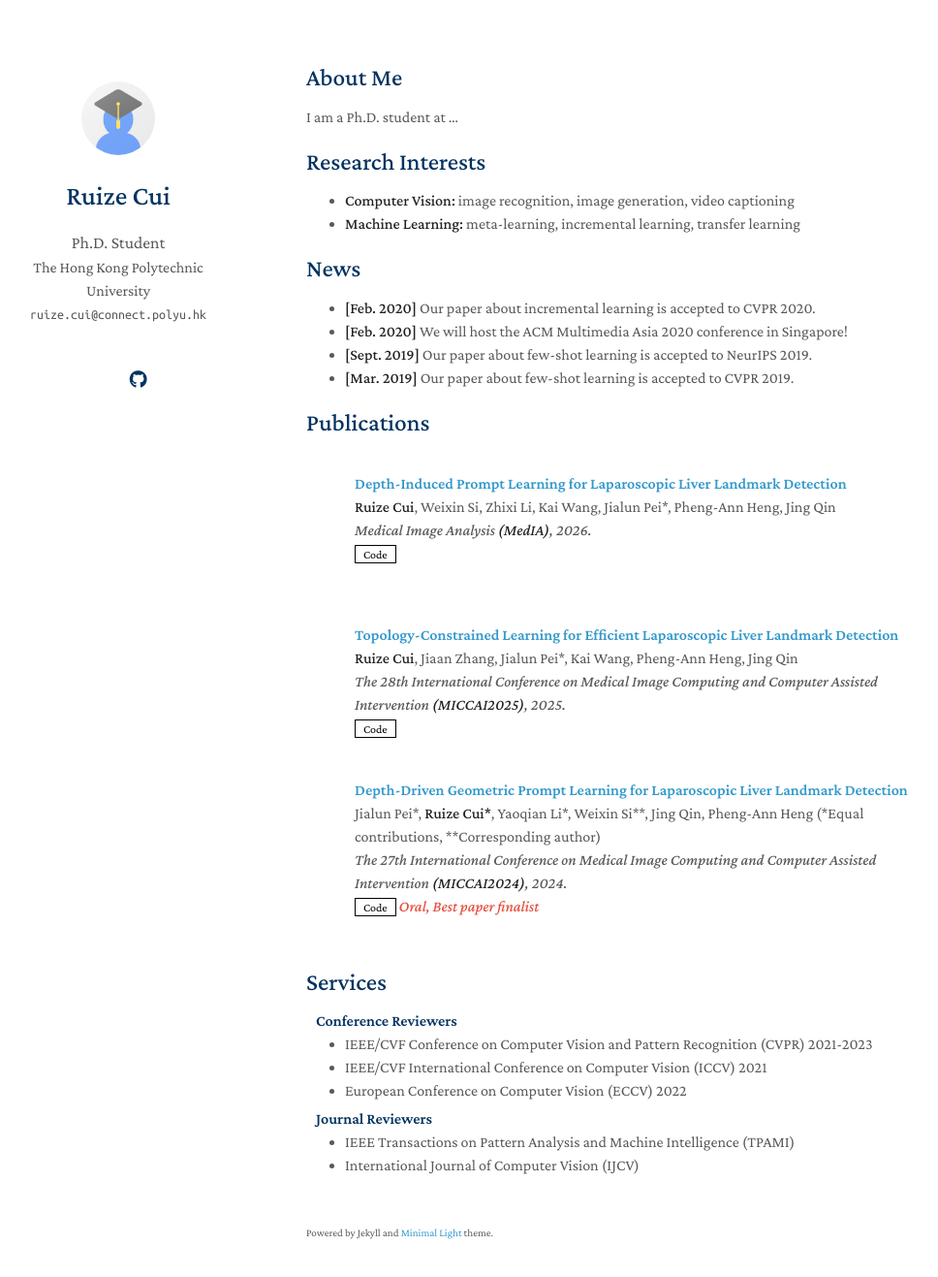
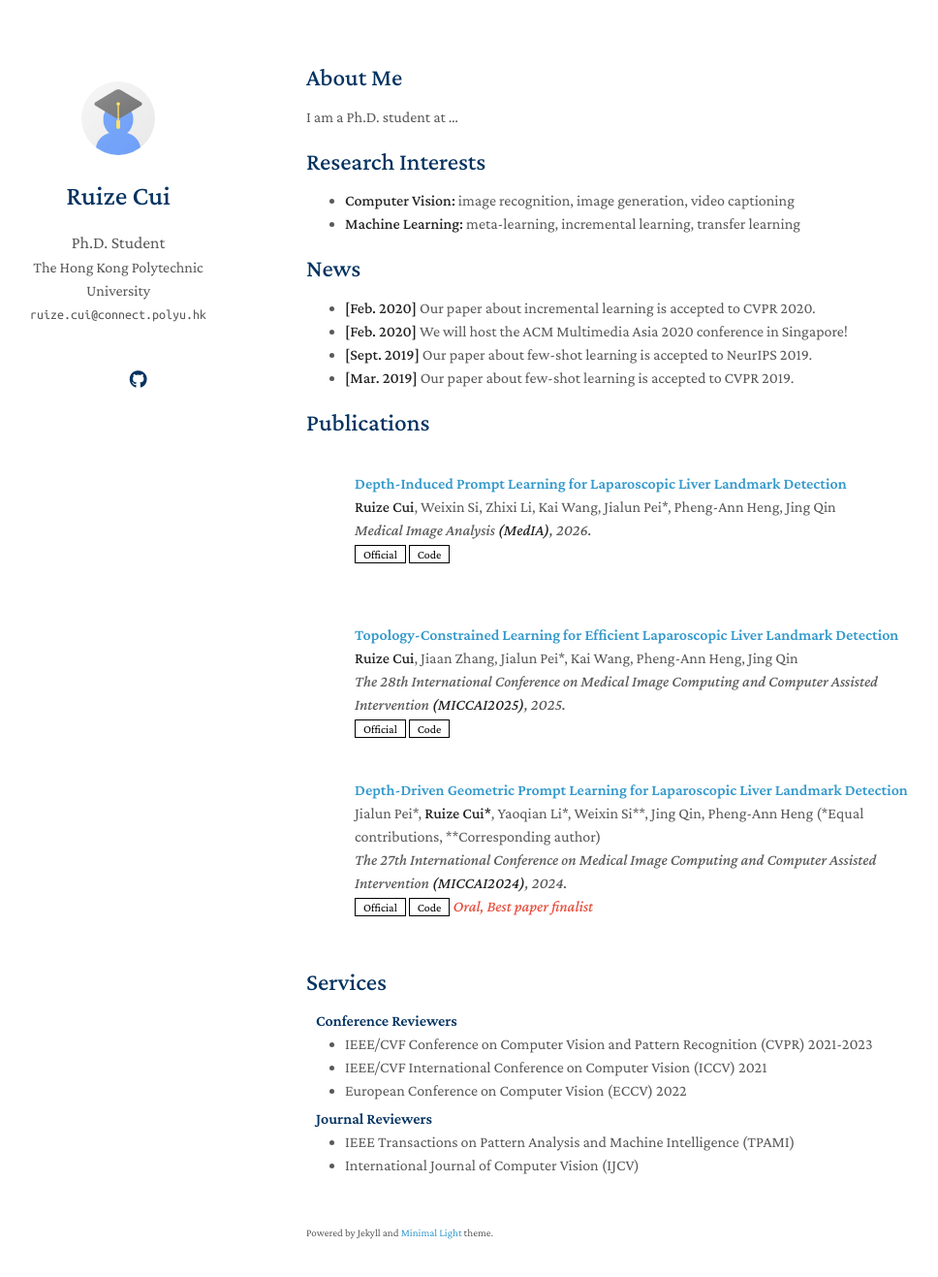
Before and after one commit to cuiruize/cuiruize.github.io, a Jekyll site: the page built from index.md, in a window 1280 px wide and 1352 px high. Shown: the top 1317 px of the window at 97% size, without its empty margins (154-1122 px from the left). Built offline with Jekyll 4.4.1, drawn with Linux system fonts in a browser that asks for light colours; a style sheet for code colours, icons or effects is not loaded; our own code applies the rules of GitHub Pages for plain Markdown files.

Commit message:
Update publications.md

```diff
--- a/_includes/publications.md
+++ b/_includes/publications.md
@@ -22,7 +22,10 @@
       </div>
     <div class="links">
       {% if link.pdf %}
-      <a href="{{ link.pdf }}" class="btn btn-sm z-depth-0" role="button" target="_blank" style="font-size:12px;">PDF</a>
+      <a href="{{ link.pdf }}" class="btn btn-sm z-depth-0" role="button" target="_blank" style="font-size:12px;">arXiv</a>
+      {% endif %}
+      {% if link.official %}
+      <a href="{{ link.official }}" class="btn btn-sm z-depth-0" role="button" target="_blank" style="font-size:12px;">Official</a>
       {% endif %}
       {% if link.code %}
       <a href="{{ link.code }}" class="btn btn-sm z-depth-0" role="button" target="_blank" style="font-size:12px;">Code</a>
```
